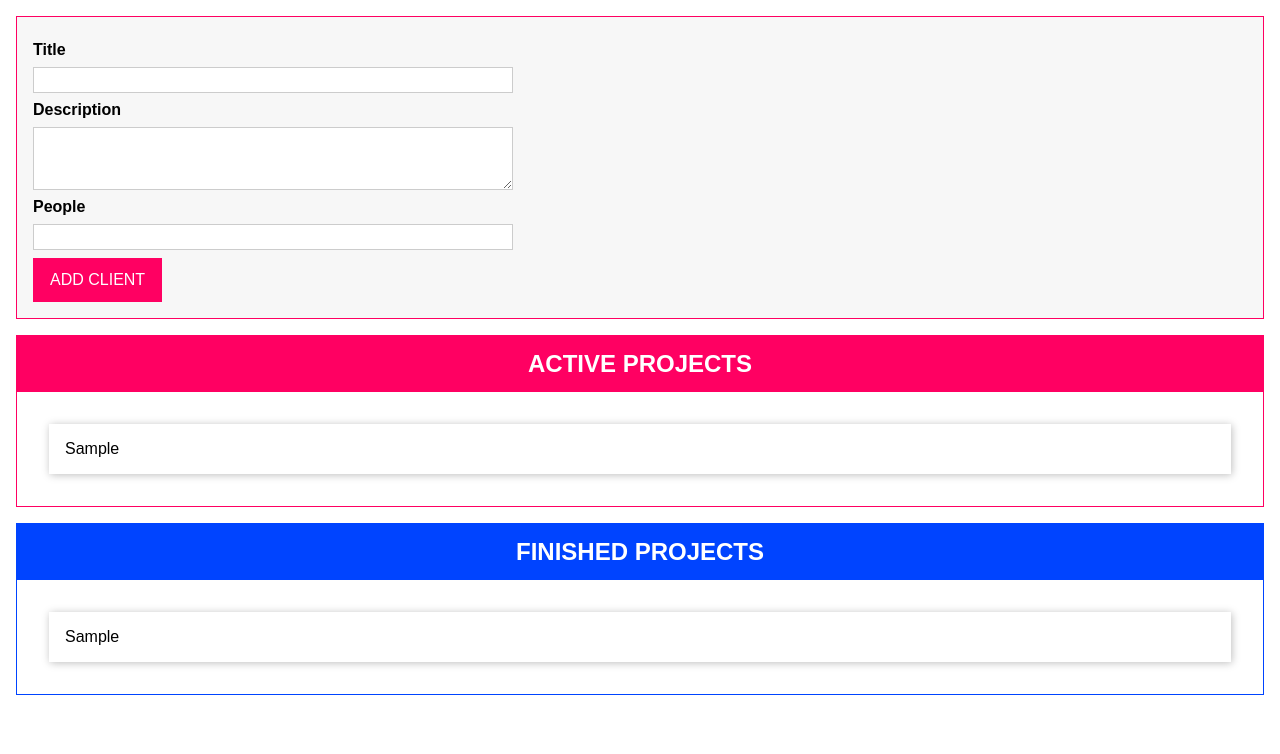
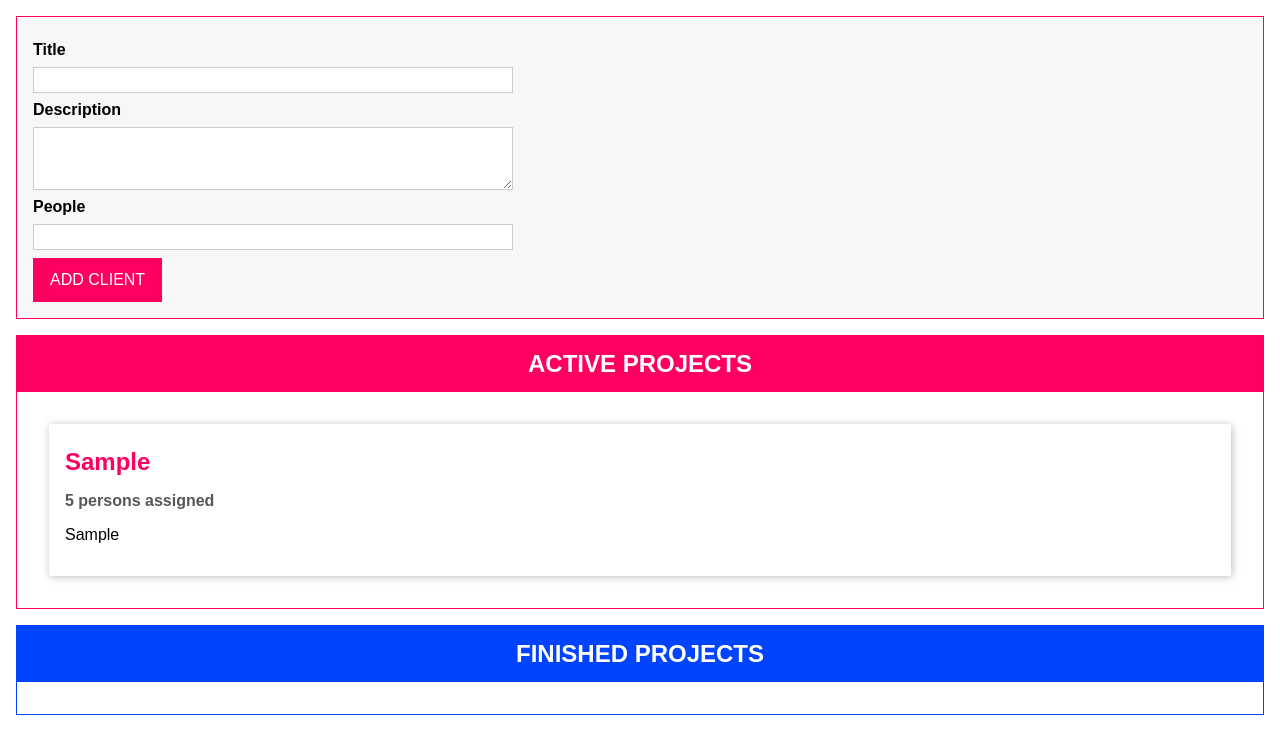
Before and after one commit to aslink87/tsCourseProjectA, a website with bundled scripts: page index.html in a window 1280 px wide. Both pictures are taken after typing "Sample", "Sample", "5" into the empty fields and a click on the button "ADD CLIENT". Built offline with nearby package versions, Linux system fonts and the light colour scheme.

Commit message:
complete initial project

```diff
--- a/index.html
+++ b/index.html
@@ -27,7 +27,11 @@
       </form>
     </template>
     <template id="single-project">
-      <li></li>
+      <li draggable="true">
+        <h2></h2>
+        <h3></h3>
+        <p></p>
+      </li>
     </template>
     <template id="project-list">
       <section class="projects">
--- a/src/app.ts
+++ b/src/app.ts
@@ -1,10 +1,21 @@
+// Drag and Drop interfaces
+interface Draggable {
+  dragStartHandler(event: DragEvent): void;
+  dragEndHandler(event: DragEvent): void;
+}
+
+interface DragTarget {
+  dragOverHandler(event: DragEvent): void;
+  dropHandler(event: DragEvent): void;
+  dragLeaveHandler(event: DragEvent): void;
+}
+
 // Project Type
 // let's define the type for a project so we don't have to assign any[] type
 // we will use a class, not an interface, so that it can be enstantiated
 
 // use an enum to idnetify a project status so that projects can be separated on the DOM according to status
 enum ProjectStatus { Active, Finished }
-
 
 class Project {
   constructor(
@@ -18,15 +29,21 @@ class Project {
 
 // Project State Mgmt
 
-type Listener = (items: Project[]) => void;
+type Listener<T> = (items: T[]) => void;
 
-class ProjectState {
-  private listeners: Listener[] = [];
+class State<T> {
+  protected listeners: Listener<T>[] = [];
+
+  addListener(listenerFn: Listener<T>) {
+    this.listeners.push(listenerFn);
+  }
+}
+
+class ProjectState extends State<Project> {
   private projects: Project[] = [];
   private static instance: ProjectState;
-
   private constructor() {
-
+    super();
   }
 
   // return an initial instance with singleton constructor
@@ -38,13 +55,21 @@ class ProjectState {
     return this.instance;
   }
 
-  addListener(listenerFn: Listener) {
-    this.listeners.push(listenerFn);
-  }
-
   addProject(title: string, description: string, numOfPeople: number) {
     const newProject = new Project(Math.random().toString(), title, description, numOfPeople, ProjectStatus.Active);
     this.projects.push(newProject);
+    this.updateListeners();
+  }
+
+  moveProject(projectId: string, newStatus: ProjectStatus) {
+    const project = this.projects.find(prj => prj.id === projectId);
+    if (project && project.status !== newStatus) {
+      project.status = newStatus;
+      this.updateListeners();
+    }
+  }
+
+  private updateListeners() {
     for (const listenerFn of this.listeners) {
       listenerFn(this.projects.slice());
     }
@@ -91,85 +116,170 @@ function validate(validatableInput: Validatable) {
   return isValid;
 }
 
+
+// Component Base Class
+abstract class Component<T extends HTMLElement, U extends HTMLElement> {
+  templateElement: HTMLTemplateElement;
+  hostElement: T;
+  element: U;
+
+  constructor(templateId: string, hostElementId: string, insertAtStart: boolean, newElementId?: string) {
+    this.templateElement = document.getElementById(templateId)! as HTMLTemplateElement;
+    this.hostElement = document.getElementById(hostElementId)! as T;
+
+    const importedNode = document.importNode(this.templateElement.content, true);
+    this.element = importedNode.firstElementChild as U;
+    // add element id to attach css formatting
+    if (newElementId) {
+      this.element.id = newElementId;
+    };
+
+    this.attach(insertAtStart);
+  };
+
+  private attach(insertAtBeginning: boolean) {
+    this.hostElement.insertAdjacentElement(insertAtBeginning ? 'afterbegin' : 'beforeend', this.element);
+  };
+
+  abstract configure(): void;
+  abstract renderContent(): void;
+}
+
+// Project Item Class
+class ProjectItem extends Component<HTMLUListElement, HTMLLIElement> implements Draggable {
+  private project: Project;
+
+  get persons() {
+    if (this.project.people === 1) {
+      return '1 person';
+    } else {
+      return `${this.project.people} persons`;
+    }
+  }
+
+  constructor(hostId: string, project: Project) {
+    super('single-project', hostId, false, project.id);
+    this.project = project;
+
+    this.configure();
+    this.renderContent();
+  }
+
+  dragStartHandler(event: DragEvent) {
+    event.dataTransfer!.setData('text/plain', this.project.id);
+    event.dataTransfer!.effectAllowed = 'move';
+  };
+
+  dragEndHandler(_: DragEvent) {
+    console.log('dragend');
+  };
+
+
+  configure() {
+    this.element.addEventListener('dragstart', this.dragStartHandler.bind(this))
+    this.element.addEventListener('dragend', this.dragEndHandler.bind(this))
+  };
+
+  renderContent() {
+    this.element.querySelector('h2')!.textContent = this.project.title;
+    this.element.querySelector('h3')!.textContent = this.persons + ' assigned';
+    this.element.querySelector('p')!.textContent = this.project.description;
+  };
+}
+
 // ProjectList class
-class ProjectList {
-  templateElement: HTMLTemplateElement;
-  hostElement: HTMLDivElement;
-  element: HTMLElement;
+class ProjectList extends Component<HTMLDivElement, HTMLElement> implements DragTarget {
   assignedProjects: Project[];
 
   constructor(private type: 'active' | 'finished') {
-    this.templateElement = document.getElementById('project-list')! as HTMLTemplateElement;
-    this.hostElement = document.getElementById('app')! as HTMLDivElement;
+    super('project-list', 'app', false, `${type}-projects`);
     this.assignedProjects = [];
-
-    const importedNode = document.importNode(this.templateElement.content, true);
-    this.element = importedNode.firstElementChild as HTMLElement;
-    // add element id to attach css formatting
-    this.element.id = `${this.type}-projects`;
-
-    projectState.addListener((projects: Project[]) => {
-      this.assignedProjects = projects;
-      this.renderProjects();
-    });
-
-    this.attach();
+    this.configure();
     this.renderContent();
   }
 
-  private renderProjects() {
-    const listEl = document.getElementById(`${this.type}-projects-list`)! as HTMLUListElement;
-    for (const prjItem of this.assignedProjects) {
-      const listItem = document.createElement('li');
-      listItem.textContent = prjItem.title;
-      listEl.appendChild(listItem)
+  dragOverHandler(event: DragEvent) {
+    event.preventDefault();
+    if (event.dataTransfer && event.dataTransfer.types[0] === 'text/plain') {
+      event.preventDefault();
+      const listEl = this.element.querySelector('ul')!;
+      listEl.classList.add('droppable');
     }
   }
 
-  private renderContent() {
+  dropHandler(event: DragEvent) {
+    event.preventDefault();
+    const prjId = event.dataTransfer!.getData('text/plain');
+    projectState.moveProject(prjId, this.type === 'active' ? ProjectStatus.Active : ProjectStatus.Finished);
+
+    this.dragLeaveHandler(event);
+  }
+
+  dragLeaveHandler(event: DragEvent) {
+    event.preventDefault();
+    const listEl = this.element.querySelector('ul')!;
+    listEl.classList.remove('droppable');
+  }
+
+  configure() {
+    this.element.addEventListener('dragover', this.dragOverHandler.bind(this));
+    this.element.addEventListener('dragleave', this.dragLeaveHandler.bind(this));
+    this.element.addEventListener('drop', this.dropHandler.bind(this));
+
+    projectState.addListener((projects: Project[]) => {
+      const relevantProjects = projects.filter(prj => {
+        if (this.type === 'active') {
+          return prj.status === ProjectStatus.Active;
+        }
+        return prj.status === ProjectStatus.Finished;
+      });
+      this.assignedProjects = relevantProjects;
+      this.renderProjects();
+    });
+  };
+
+  renderContent() {
     const listId = `${this.type}-projects-list`;
     this.element.querySelector('ul')!.id = listId;
     this.element.querySelector('h2')!.textContent = this.type.toUpperCase() + ' PROJECTS';
   }
 
-  private attach() {
-    this.hostElement.insertAdjacentElement('beforeend', this.element);
+  private renderProjects() {
+    const listEl = document.getElementById(`${this.type}-projects-list`)! as HTMLUListElement;
+    // we will clear the innerHTML so that previously entered projects will not be duplicated
+    // would be better to run a comparison checking what's been rendered vs not,
+    // then only rerender whats necessary. this costs performance though
+    listEl.innerHTML = '';
+    for (const prjItem of this.assignedProjects) {
+      new ProjectItem(this.element.querySelector('ul')!.id, prjItem);
+    }
   }
 }
 
 // ProjectInput class
 // create class to access dom elements in an OOP way
-class ProjectInput {
-  templateElement: HTMLTemplateElement;
-  hostElement: HTMLDivElement;
-  element: HTMLFormElement;
+class ProjectInput extends Component<HTMLDivElement, HTMLFormElement> {
   titleInputElement: HTMLInputElement;
   descriptionInputElement: HTMLInputElement;
   peopleInputElement: HTMLInputElement;
 
   constructor() {
-    this.templateElement = document.getElementById('project-input')! as HTMLTemplateElement;
-    this.hostElement = document.getElementById('app')! as HTMLDivElement;
-
-    // import content of template element, then render to Dom
-    const importedNode = document.importNode(this.templateElement.content, true);
-    // take the above const only available in the constructor, also a DocumentFragment
-    // access the concrete HTML element in it and stre in a property 'element'
-    this.element = importedNode.firstElementChild as HTMLFormElement;
-    // add element id to attach css formatting
-    this.element.id = 'user-input';
-
+    super('project-input', 'app', true, 'user-input')
     // let's get access to the different inputs of the form and store them as props of this class
     this.titleInputElement = this.element.querySelector('#title') as HTMLInputElement;
     this.descriptionInputElement = this.element.querySelector('#description') as HTMLInputElement;
     this.peopleInputElement = this.element.querySelector('#people') as HTMLInputElement;
-
     // call listener
     this.configure();
+  }
 
-    // call attach method to insert element into app div
-    this.attach();
+  configure() {
+    // the first arg of bind method declares what the 'this' keyword will refer to
+    // inside the to be executed function, method submitHandler in our case
+    this.element.addEventListener('submit', this.submitHandler.bind(this))
   }
+
+  renderContent() { };
 
   // validate user input, we use a tuple to validate the 3 form element values
   private gatherUserInput(): [string, string, number] | void {
@@ -232,20 +342,6 @@ class ProjectInput {
       this.clearInputs();
     }
   }
-
-  // add listener to form
-  private configure() {
-    // the first arg of bind method declares what the 'this' keyword will refer to
-    // inside the to be executed function, method submitHandler in our case
-
-    this.element.addEventListener('submit', this.submitHandler.bind(this))
-  }
-  // now we have imported node of type DocumentFragment, now let's use it to render content
-  // we doing this in a new method to detach the rendering logic from the selection logic above
-  private attach() {
-    // insert form stored in 'element' prop after the opening tag in app div
-    this.hostElement.insertAdjacentElement('afterbegin', this.element);
-  }
 }
 
 const prjInput = new ProjectInput();
```
Also changed, not shown: dist/app.css, dist/app.js, 2 other files.
